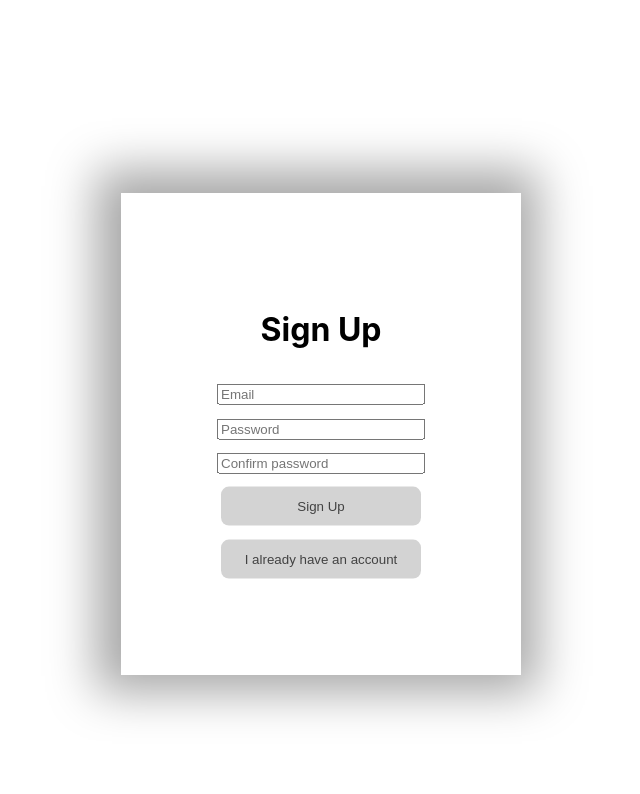
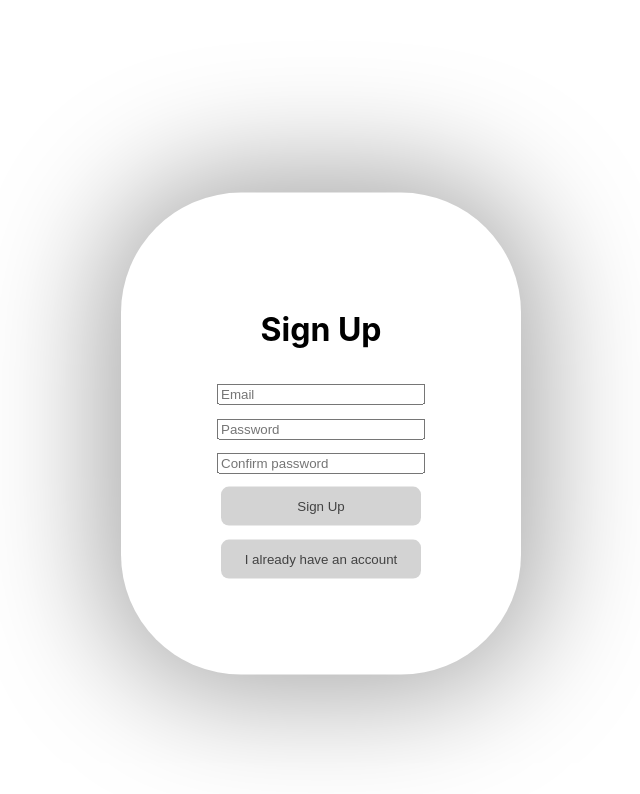
Before and after one commit to louischristner/eip-front-web-poc, a React (Create React App) app in the folder react-poc/: page / in a window 1280 px wide. Shown: the top 794 px of the page, without its empty margins (319-959 px from the left). Built offline with nearby package versions, Linux system fonts and the light colour scheme.

Commit message:
Update shadow

```diff
--- a/react-poc/src/stylesheets/App.css
+++ b/react-poc/src/stylesheets/App.css
@@ -5,9 +5,11 @@
     height: fit-content;
     width: fit-content;
     padding: 6em;
-    -webkit-box-shadow: -2px -1px 15px 7px rgba(0,0,0,0.5);
+    border-radius: 120px;
+    box-shadow: 0px 0px 120px 20px rgba(0,0,0,0.35);
+    /* -webkit-box-shadow: -2px -1px 15px 7px rgba(0,0,0,0.5);
     -moz-box-shadow: -3px -2px 30px 14px rgba(0,0,0,0.425);
-    box-shadow: -4px -3px 45px 21px rgba(0,0,0,0.35);
+    box-shadow: -4px -3px 45px 21px rgba(0,0,0,0.35); */
 }
 
 .App button {
```
